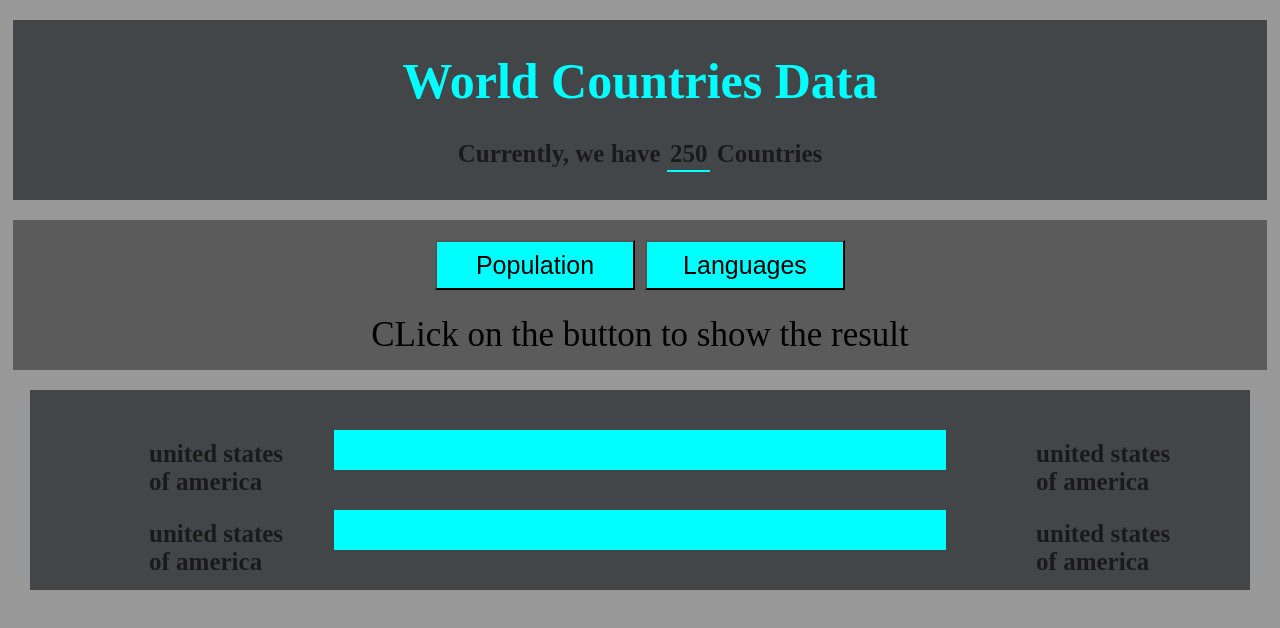
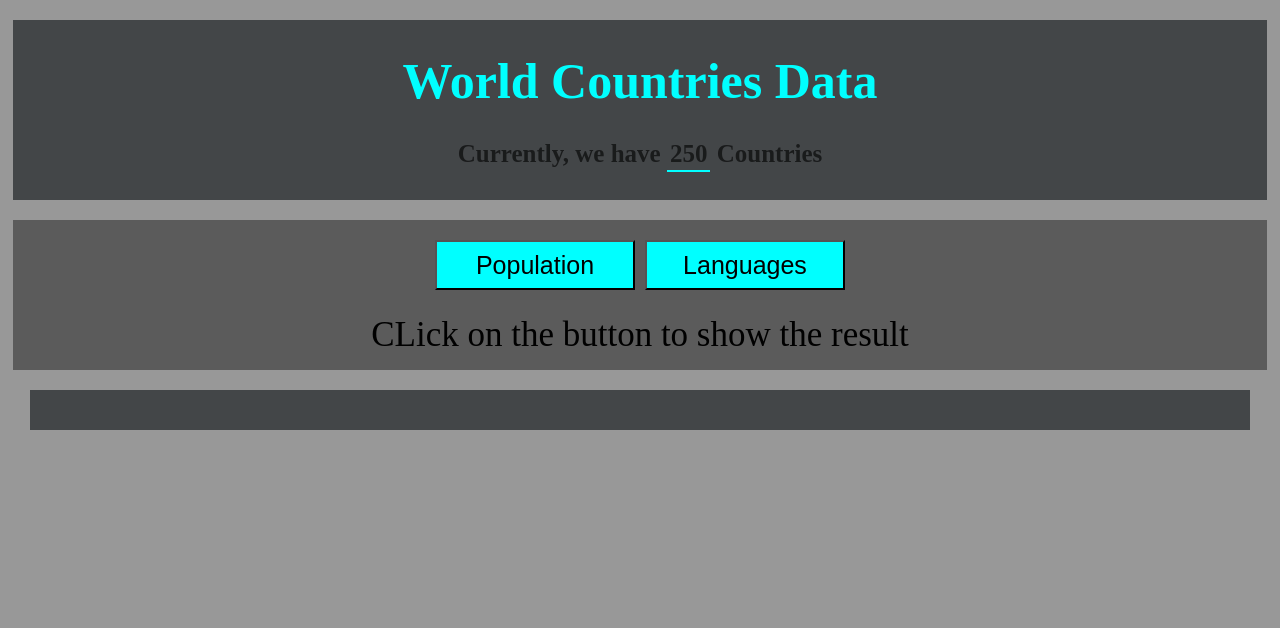
Before and after one commit to CIS-Ahmad/World-countries-data-visualization, a plain HTML site: page index.html in a window 1280 px wide. Drawn offline with Linux system fonts and the light colour scheme.

Commit message:
Update the str of display row and there class in css and update the js file to make more prof

```diff
--- a/index.html
+++ b/index.html
@@ -19,30 +19,7 @@
       </p>
     </nav>
 
-    <main id="MainSec">
-      <div class="displayRow">
-        <div class="MaxContant">
-          <p class="reslttext">united states of america</p>
-        </div>
-        <div class="prograssbar">
-          <p class="bar"></p>
-        </div>
-        <div class="MaxContant">
-          <p class="reslttext">united states of america</p>
-        </div>
-      </div>
-      <div class="displayRow">
-        <div class="MaxContant">
-          <p class="reslttext">united states of america</p>
-        </div>
-        <div class="prograssbar">
-          <p class="bar"></p>
-        </div>
-        <div class="MaxContant">
-          <p class="reslttext">united states of america</p>
-        </div>
-      </div>
-    </main>
+    <main id="MainSec"></main>
 
     <script src="script.js"></script>
   </body>
```
